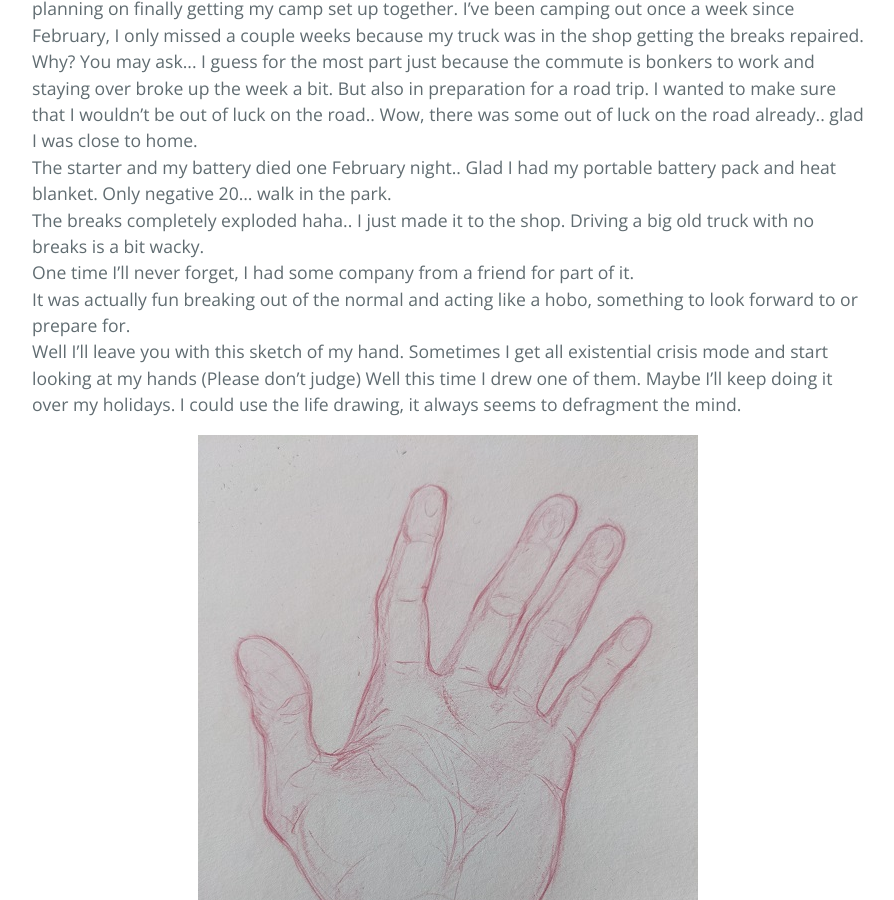
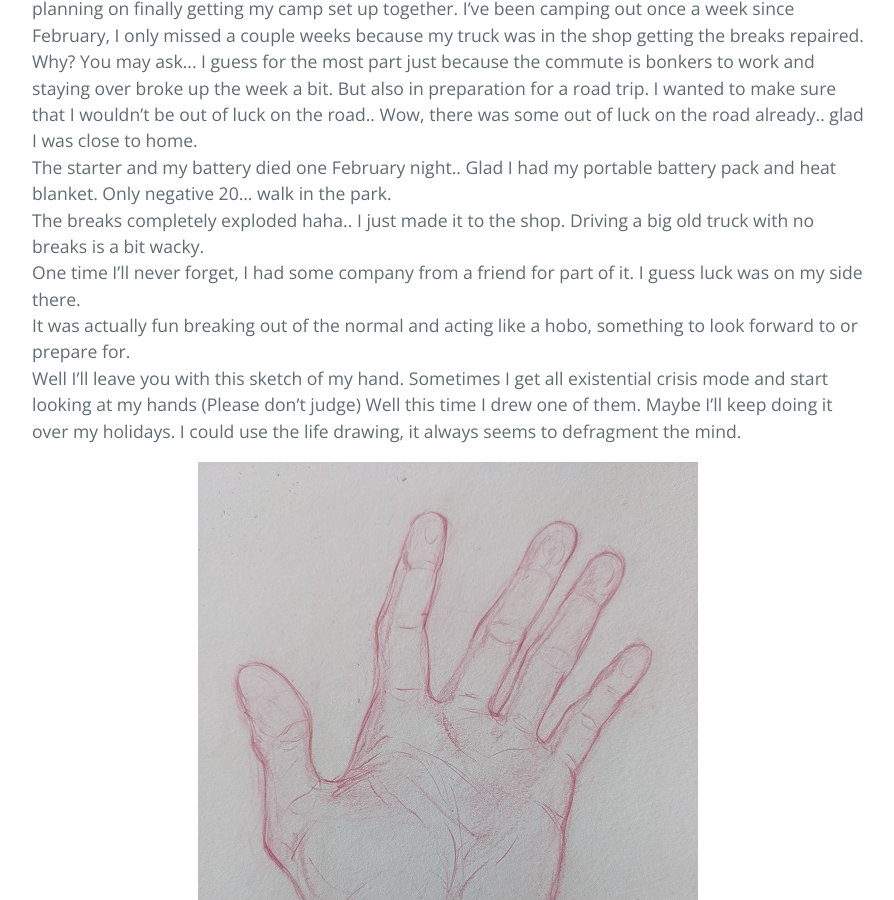
Before and after one commit to SquidLiquid224/ElDinoTruckTrippo, a Jekyll site: the page built from index.md, in a window 1280 px wide and 900 px high, scrolled down 4015 px. Shown: the whole window, without its empty margins (192-1086 px from the left). Built offline with Jekyll 4.4.1, drawn with Linux system fonts in a browser that asks for light colours; our own code applies the rules of GitHub Pages for plain Markdown files.

Commit message:
Update index.md

```diff
--- a/index.md
+++ b/index.md
@@ -64,7 +64,7 @@ The starter and my battery died one February night.. Glad I had my portable batt
 <br>
 The breaks completely exploded haha.. I just made it to the shop.  Driving a big old truck with no breaks is a bit wacky.
 <br>
-One time I’ll never forget, I had some company from a friend for part of it.
+One time I’ll never forget, I had some company from a friend for part of it. I guess luck was on my side there.
 <br>
 It was actually fun breaking out of the normal and acting like a hobo, something to look forward to or prepare for.
 <br>
```
